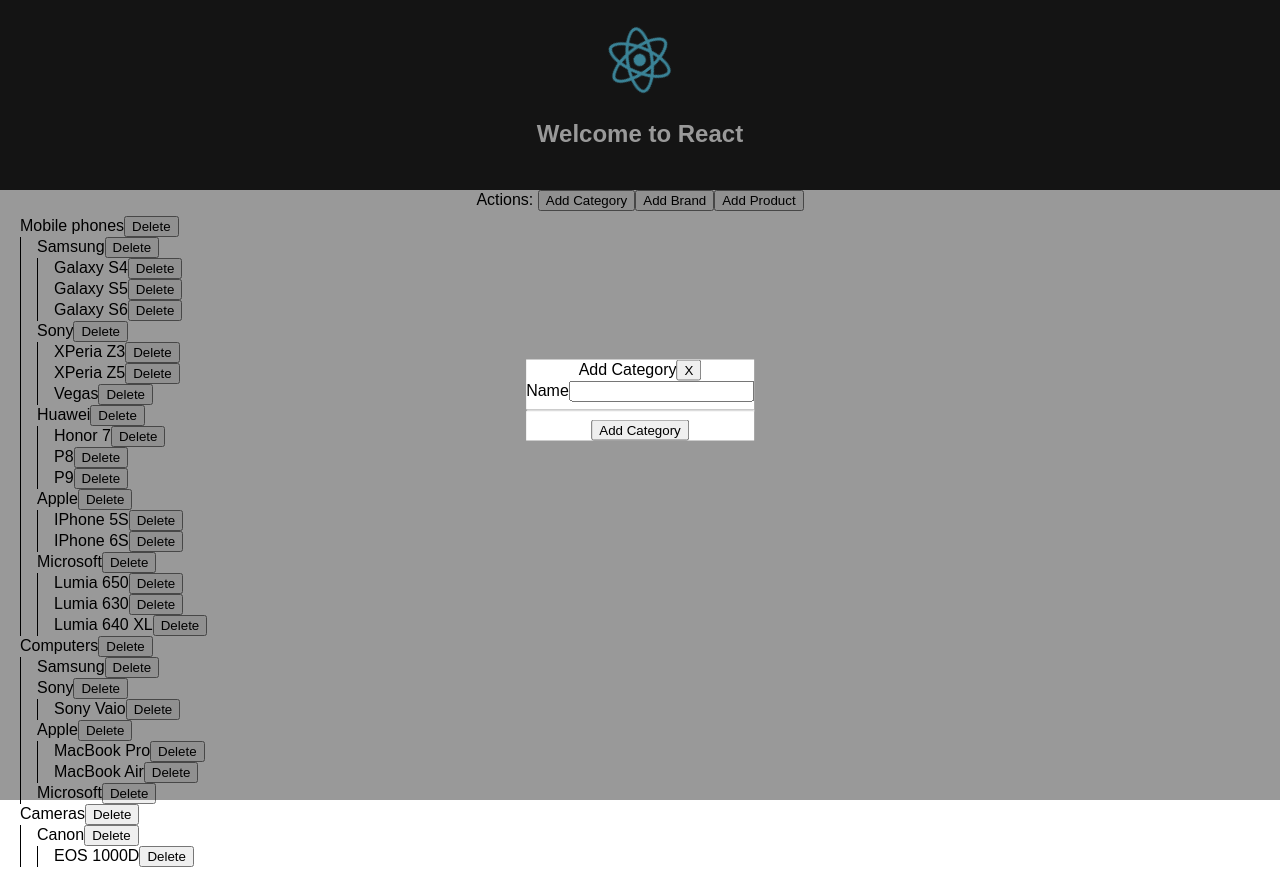
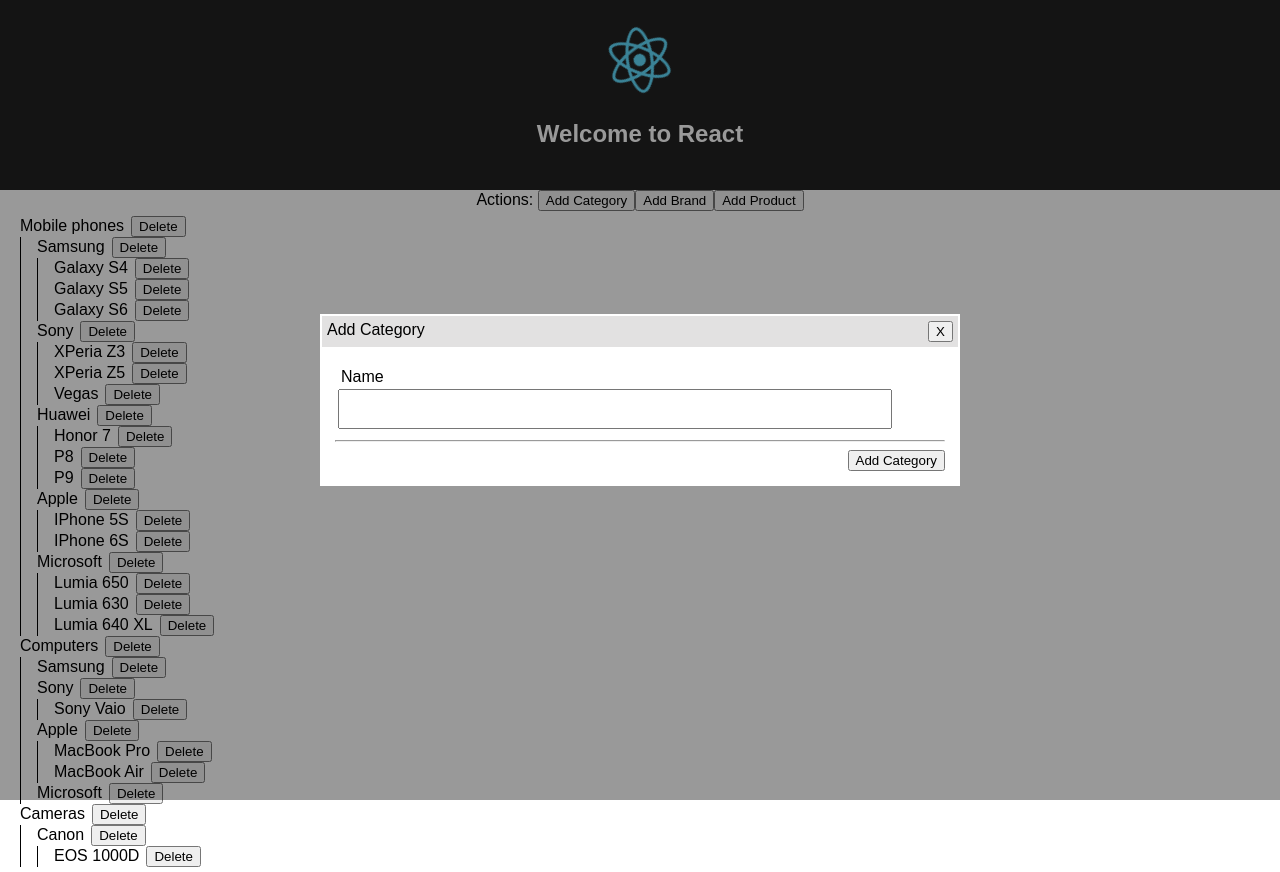
Before and after one commit to SergejsRupainis/tree, a React (Create React App) app: page / in a window 1280 px wide. Both pictures are taken after a click on the button "Add Category". Built offline with nearby package versions, Linux system fonts and the light colour scheme.

Commit message:
Simple validation and styles

```diff
--- a/src/components/Dialog.css
+++ b/src/components/Dialog.css
@@ -1,18 +1,47 @@
-.overlay {
-  position: fixed;
-  top: 0;
-  left: 0;
-  height: 100%;
-  width: 100%;
-  z-index: 1000;
-  background-color: #00000066;
-}
-
 .dialog {
   position: absolute;
+  width: 50%;
   top: 50%;
   left: 50%;
   transform: translate(-50%, -50%);
   background-color: white;
   z-index: 2000;
 }
+
+.dialog-title {
+  overflow: hidden;
+  background-color: #b6b3b366;
+  padding: 5px;
+  margin: 2px;
+}
+
+.dialog-title > span:first-child {
+  display: block;
+  float: left;
+}
+
+.dialog-title > span:nth-child(2) {
+  display: block;
+  float: right;
+}
+
+.dialog form {
+  text-align: left;
+  margin: 15px;
+}
+
+.dialog form label,
+.dialog form label > * {
+  display: block;
+  padding: 3px;
+}
+
+.dialog form select,
+.dialog form input[type="text"] {
+  width: 90%;
+  height: 30px;
+}
+
+.dialog footer {
+  text-align: right;
+}
--- a/src/components/Dialog.jsx
+++ b/src/components/Dialog.jsx
@@ -44,6 +44,13 @@
 
   handleSubmit(event) {
     event.preventDefault();
+
+    const { itemName } = this.state;
+    if(!itemName) {
+      alert('Field "Name" is empty. It should not be!');
+      return;
+    }
+
     this.props.addNewNode({ ...this.state, type: this.props.type });
   }
 
@@ -111,6 +118,7 @@
         <div>
           {(type === 'brand' || type === 'product') && (
             <label htmlFor="category">
+              <span>Category</span>
               <select
                 id="category"
                 name="categoryId"
@@ -123,6 +131,7 @@
           )}
           {type === 'product' && (
             <label htmlFor="brand">
+              <span>Brand</span>
               <select
                 id="brand"
                 name="brandId"
@@ -145,7 +154,9 @@
           </label>
         </div>
         <hr />
-        <input type="submit" value={title} />
+        <footer>
+          <input type="submit" value={title} />
+        </footer>
       </form>
     );
   }
--- a/src/components/TreeNode.css
+++ b/src/components/TreeNode.css
@@ -2,3 +2,7 @@
   padding-left: 16px;
   border-left: 1px solid black;
 }
+
+.tree-delete-button {
+  margin-left: 7px;
+}
--- a/src/components/TreeNode.jsx
+++ b/src/components/TreeNode.jsx
@@ -12,7 +12,7 @@
   <div className="tree-node">
     <span>{node.name}</span>
     <span>
-      <button type="button" onClick={() => onDeleteNode(node)}>
+      <button className="tree-delete-button" type="button" onClick={() => onDeleteNode(node)}>
         Delete
       </button>
     </span>
```
